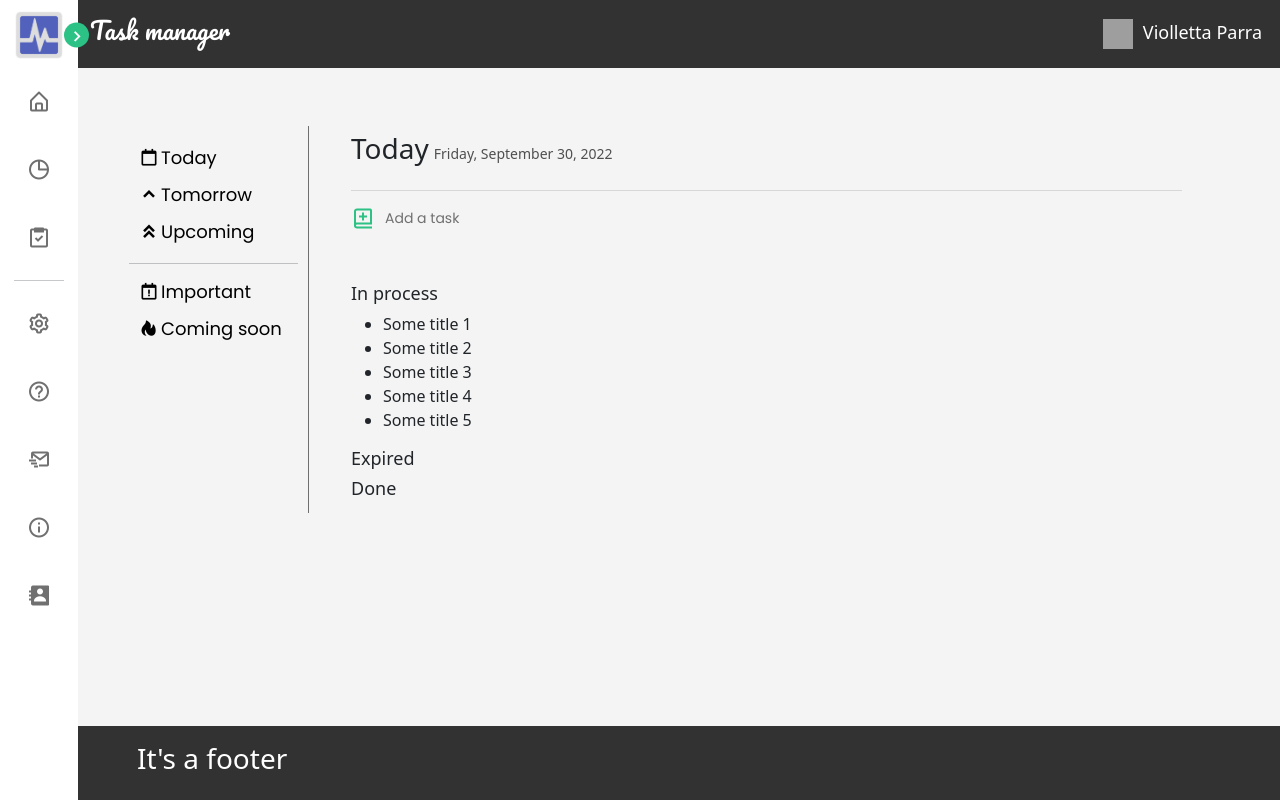
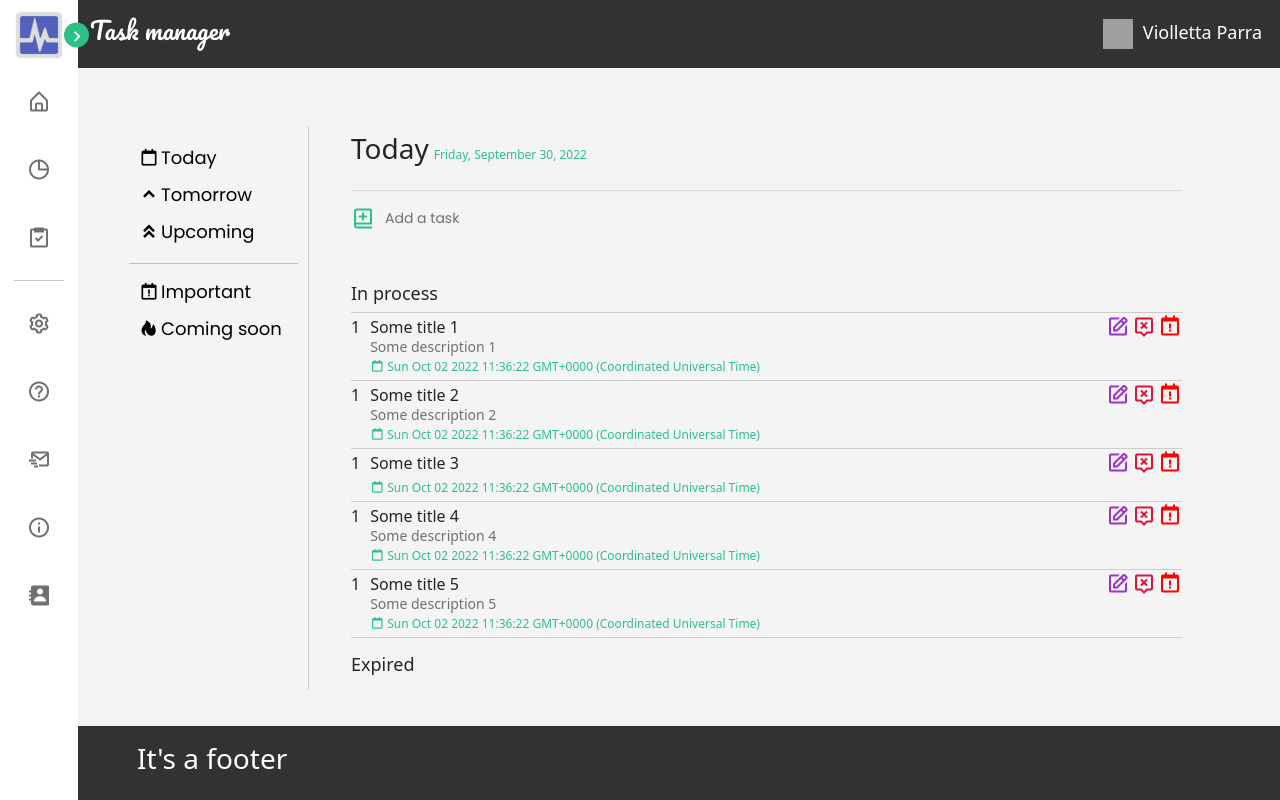
Before and after one commit to vitaliy-bezugly/TaskManager, an Angular app in the folder Frontend/TaskManager.Front/: page /Tasks in a window 1280 px wide. Built offline with nearby package versions, Linux system fonts and the light colour scheme; grey boxes are pictures that could not be loaded.

Commit message:
task list

```diff
--- a/Frontend/TaskManager.Front/src/app/components/tasks/tasks.component.css
+++ b/Frontend/TaskManager.Front/src/app/components/tasks/tasks.component.css
@@ -26,7 +26,7 @@
 }
 
 .taskbar {
-    border-right: 1px solid rgb(112, 112, 112);
+    border-right: 1px solid rgb(204, 204, 204);
 }
 
 .taskbar li {
@@ -65,8 +65,8 @@
 }
 
 .date {
-    color:rgb(79, 79, 79);
-    font-size: 14px;
+    color:var(--primary-color);
+    font-size: 12px;
 }
 
 .taskbody header .head-text {
@@ -108,3 +108,105 @@
 .taskbody hr {
     color: gray;
 }
+
+.taskbody ul {
+    list-style: none;
+    padding-left: 0px;
+}
+
+.taskbody ul li {
+    margin-top: 2px;
+    margin-bottom: 2px;
+}
+
+.taskbody .task-li {
+    display: flex;
+    flex-direction: row;
+
+    border-bottom: 1px solid rgb(204, 204, 204);
+    margin-bottom: 5px;
+}
+
+.task-li .radiobutton {
+    margin-right: 10px;
+}
+
+.task {
+    display: flex;
+    flex-direction: column;
+    min-height: 50px;
+    display: flex; /* You need this... */
+    justify-content: space-between; /* and this */
+    width: 900px;
+}
+
+.task .description {
+    flex: 15;
+    margin-top: 0px;
+}
+
+.description {
+    font-size: 14px;
+    color: var(--text-color);
+}
+
+.task .date {
+    margin-top: 2px;
+    margin-bottom: 3px;
+}
+
+.task .title {
+    flex: 15;
+    margin-bottom: -3px;
+}
+
+.task .date .icon {
+    margin-right: 3px;
+    font-size: 14px;
+}
+
+.task .date .date-text {
+    position: relative;
+    bottom: 1px;
+}
+
+.title {
+    font-size: 16px;
+}
+
+.tasks hr {
+    opacity: 35%;
+    margin-top: 2px;
+    margin-bottom: 2px;
+}
+
+.task-li:hover + .task-li .icons {
+    display: flex;
+}
+
+.task-li:hover {
+    background-color: rgb(255, 166, 0, 0.4);
+}
+
+.icons {
+    display: flex;
+    flex-direction:row;
+    align-items :flex-start;
+}
+
+.task-li .icons .bx-message-alt-x {
+    position: relative;
+    top: 1px;
+    color: crimson;
+    margin-left: 2px;
+}
+.task-li .icons .bx-calendar-exclamation {
+    position: relative;
+    bottom: 1px;
+    color: red;
+    margin-left: 2px;
+}
+.task-li .icons .bx-edit {
+    color:darkorchid;
+    margin-left: 2px;
+}
--- a/Frontend/TaskManager.Front/src/app/components/tasks/tasks.component.html
+++ b/Frontend/TaskManager.Front/src/app/components/tasks/tasks.component.html
@@ -54,14 +54,28 @@
         <br>
 
         <h4 class="status-text">In process</h4>
-        <ul>
-            <li *ngFor="let task of tasks">
-                <div>{{task.title}}</div>
+        <ul class="tasks">
+            <hr>
+            <li class="task-li" *ngFor="let task of tasks">
+                <div class="radiobutton">1</div>
+                <div class="task">
+                    <div class="title">{{task.title}}</div>
+                    <div class="description">{{task.description}}</div>
+                    <div class="date">
+                        <i class='bx bx-calendar-alt icon'></i>
+                        <span class="date-text">{{task.createdTime}}</span>
+                    </div>
+                </div>
+
+                <div class="icons">
+                    <i class='bx bx-edit icon'></i>
+                    <i class='bx bx-message-alt-x icon'></i>
+                    <i class='bx bx-calendar-exclamation icon'></i>
+                </div>
+                <hr>
             </li>
         </ul>
 
         <h4 class="status-text">Expired</h4>
-
-        <h4 class="status-text">Done</h4>
     </div>
 </div>
--- a/Frontend/TaskManager.Front/src/app/services/task.service.ts
+++ b/Frontend/TaskManager.Front/src/app/services/task.service.ts
@@ -8,7 +8,7 @@ export class TaskService {
   tasks : TaskViewModel[] = [
     {"id": '5f3844ac676b45acab7139126e899d75', "title": "Some title 1", "description": "Some description 1", "createdTime": new Date(), "expirationTime":  new Date()},
     {"id": 'c6b7cf774073424da15b70c16c9ec60d', "title": "Some title 2", "description": "Some description 2", "createdTime": new Date(), "expirationTime":  new Date()},
-    {"id": '5bf9066e0429428d9f9a292825f1130d', "title": "Some title 3", "description": "Some description 3", "createdTime": new Date(), "expirationTime":  new Date()},
+    {"id": '5bf9066e0429428d9f9a292825f1130d', "title": "Some title 3", "description": "", "createdTime": new Date(), "expirationTime":  new Date()},
     {"id": '5c61435a1f7049d4a746ed09fd20e3a4', "title": "Some title 4", "description": "Some description 4", "createdTime": new Date(), "expirationTime":  new Date()},
     {"id": '7f246e96926d40348a2dd0b6d27afb91', "title": "Some title 5", "description": "Some description 5", "createdTime": new Date(), "expirationTime":  new Date()}
   ];
```
